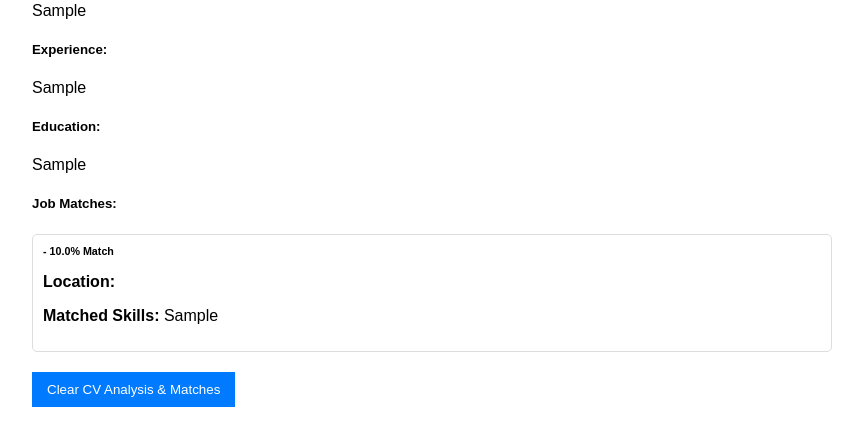
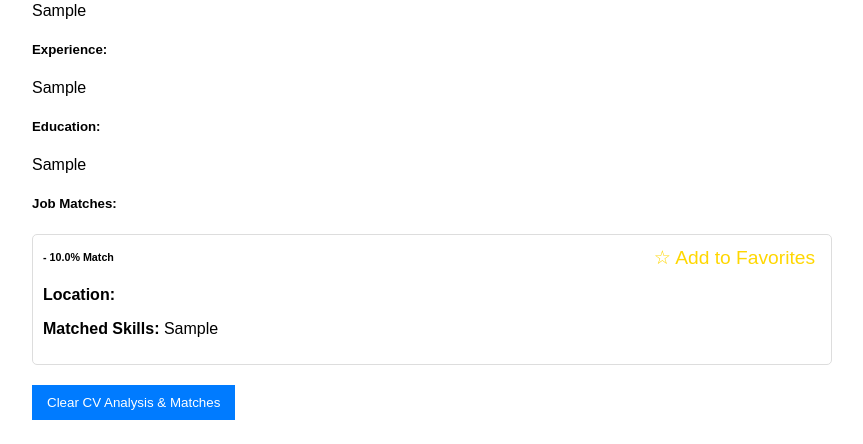
Before and after one commit to AzizullahDarmani/AI_Powered_Resume_Analyzer, a Django app: page /accounts/profile/ in a window 1280 px wide. Shown: the part 356-800 px from the top of the page, without its empty margins (208-1071 px from the left). Run offline with Django 5.2, Linux system fonts and the light colour scheme; a user stored in the database is signed in; tables that the repository leaves empty hold one stand-in row (values such as "Sample post"); some libraries are stand-ins or nearby versions.

Commit message:
Assistant checkpoint: Add favorite buttons to job matches in profile page
Assistant generated file changes:
- accounts/templates/accounts/profile.html: Add favorite buttons to job matches, Add styling and JavaScript for favorite buttons
- accounts/views.py: Update profile view to include user favorites, Pass user favorites to template

---

User prompt:

can you add favorites icon for each of the sections in Job Matches, which should add the Matched job to the list of favorites?

Replit-Commit-Author: Assistant
Replit-Commit-Session-Id: 0411cb77-4424-4415-a595-fc67fea6358b

```diff
--- a/accounts/templates/accounts/profile.html
+++ b/accounts/templates/accounts/profile.html
@@ -29,7 +29,16 @@
                         <h5>Job Matches:</h5>
                         {% for match in resume.resumematch_set.all|dictsort:"score" reversed %}
                         <div class="job-match">
-                            <h6>{{ match.job.title }} - {{ match.score|floatformat:1 }}% Match</h6>
+                            <div class="job-match-header">
+                                <h6>{{ match.job.title }} - {{ match.score|floatformat:1 }}% Match</h6>
+                                <button class="favorite-btn" data-job-id="{{ match.job.id }}">
+                                    {% if match.job.id in user_favorites %}
+                                        ★ Remove from Favorites
+                                    {% else %}
+                                        ☆ Add to Favorites
+                                    {% endif %}
+                                </button>
+                            </div>
                             <p><strong>Location:</strong> {{ match.job.location }}</p>
                             <p><strong>Matched Skills:</strong> {{ match.matched_skills }}</p>
                         </div>
@@ -54,8 +63,39 @@
             border: 1px solid #ddd;
             border-radius: 5px;
         }
+        .job-match-header {
+            display: flex;
+            justify-content: space-between;
+            align-items: center;
+            margin-bottom: 10px;
+        }
         .job-match h6 {
-            margin: 0 0 10px 0;
+            margin: 0;
+        }
+        .favorite-btn {
+            background: none;
+            border: none;
+            cursor: pointer;
+            color: #ffd700;
+            font-size: 1.2em;
         }
     </style>
+
+    <script>
+        document.querySelectorAll('.favorite-btn').forEach(button => {
+            button.addEventListener('click', async () => {
+                const jobId = button.dataset.jobId;
+                const response = await fetch(`/accounts/jobs/${jobId}/toggle-favorite/`, {
+                    method: 'POST',
+                    headers: {
+                        'X-CSRFToken': document.querySelector('[name=csrfmiddlewaretoken]').value
+                    }
+                });
+                if (response.ok) {
+                    const data = await response.json();
+                    button.textContent = data.status === 'added' ? '★ Remove from Favorites' : '☆ Add to Favorites';
+                }
+            });
+        });
+    </script>
 {% endblock %}
--- a/accounts/views.py
+++ b/accounts/views.py
@@ -50,6 +50,7 @@ import magic
 
 @login_required
 def profile(request):
+    user_favorites = FavoriteJob.objects.filter(user=request.user).values_list('job_id', flat=True)
     if request.method == 'POST' and request.FILES.get('resume'):
         file = request.FILES['resume']
 
@@ -103,7 +104,10 @@ def profile(request):
         return redirect('profile')
 
     resumes = Resume.objects.filter(user=request.user).order_by('-uploaded_at')
-    return render(request, 'accounts/profile.html', {'resumes': resumes})
+    return render(request, 'accounts/profile.html', {
+        'resumes': resumes,
+        'user_favorites': user_favorites
+    })
 
 from sklearn.feature_extraction.text import TfidfVectorizer
 from sklearn.metrics.pairwise import cosine_similarity
```
